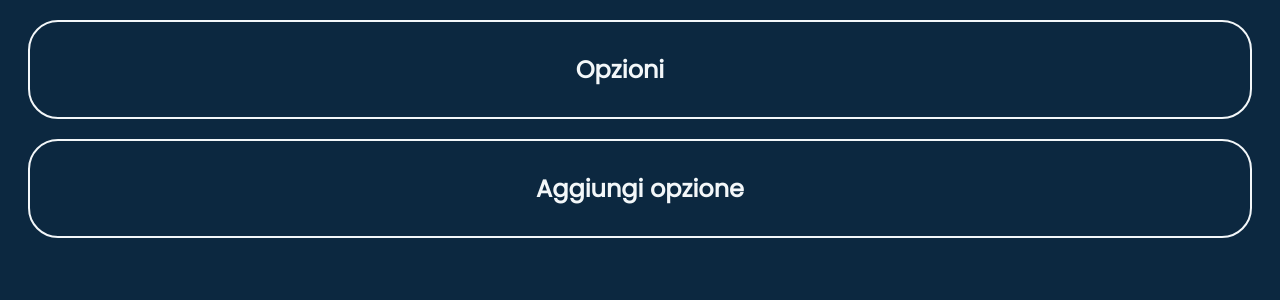
After one commit to SerAn51/AnswerHUB_progettoDB, a PHP site: page /gestisci_opzioni.php in a window 1280 px wide. The commit adds this page. Shown: the top 300 px of the page. Run offline with PHP 8.4, Linux system fonts and the light colour scheme; data that the repository does not hold is empty.

Commit message:
Implementazione 50%: Aggiungi opzioni per domanda CHIUSA

```diff
--- /dev/null
+++ b/gestisci_opzioni.php
@@ -0,0 +1,75 @@
+<?php
+require 'config_connessione.php'; // instaura la connessione con il db
+
+if (isset($_POST["gestisci_opzioni"])) {
+    $codice_sondaggio = $_POST['codice_sondaggio'];
+    $id_domanda = $_POST['gestisci_opzioni'];
+
+    $mostra_opzioni_domanda = $pdo->prepare("CALL MostraOpzioni(:id_domanda)");
+$mostra_opzioni_domanda->bindParam(':id_domanda', $id_domanda, PDO::PARAM_INT);
+$mostra_opzioni_domanda->execute();
+$opzioni_domanda = $mostra_opzioni_domanda->fetchAll(PDO::FETCH_ASSOC);
+$mostra_opzioni_domanda->closeCursor();
+}
+?>
+
+<!DOCTYPE html>
+<html lang="en">
+
+<head>
+    <meta charset="UTF-8">
+    <meta http-equiv="X-UA-Compatible" content="IE=edge">
+    <meta name="viewport" content="width=device-width, initial-scale=1.0">
+    <title>AnswerHUB | Gestisci opzioni</title>
+
+    <link rel="icon" type="image/png" href="images/favicon.png">
+
+    <link rel="preconnect" href="https://fonts.googleapis.com">
+    <link rel="preconnect" href="https://fonts.gstatic.com" crossorigin>
+    <link href="https://fonts.googleapis.com/css2?family=Poppins&display=swap" rel="stylesheet">
+
+    <link rel="stylesheet" href="stile_css/checkbox_style.css">
+
+    <style>
+    * {
+        font-family: 'Poppins', sans-serif;
+        background: #0c2840;
+        color: #f3f7f9;
+    }
+
+    .space {
+        border: 2px solid #f3f7f9;
+        border-radius: 30px;
+        display: flex;
+        justify-content: center;
+        text-align: center;
+        width: auto;
+        padding: 10px;
+        margin: 20px;
+    }
+
+    li {
+        list-style: none;
+    }
+    </style>
+</head>
+
+<body>
+    <div class="space">
+        <h2>Opzioni</h2>
+        <ul>
+            <?php foreach($opzioni_domanda as $opzione) {?>
+            <li>
+                <?php $opzione['Numeroprogressivo']?> <?php $opzione['Testo']?>
+            </li>
+            <?php }?>
+        </ul>
+    </div>
+
+    <!--TODO-->
+    <div class="space">
+        <h2>Aggiungi opzione</h2>
+    </div>
+</body>
+
+</html>
--- a/script_php/inserimento_domanda.php
+++ b/script_php/inserimento_domanda.php
@@ -73,3 +73,4 @@ if (isset($_POST["crea"])) {
         exit;
     }
 }
+?>
```
Also changed, not shown: inserisci_domanda.php (+29 -8 lines).
